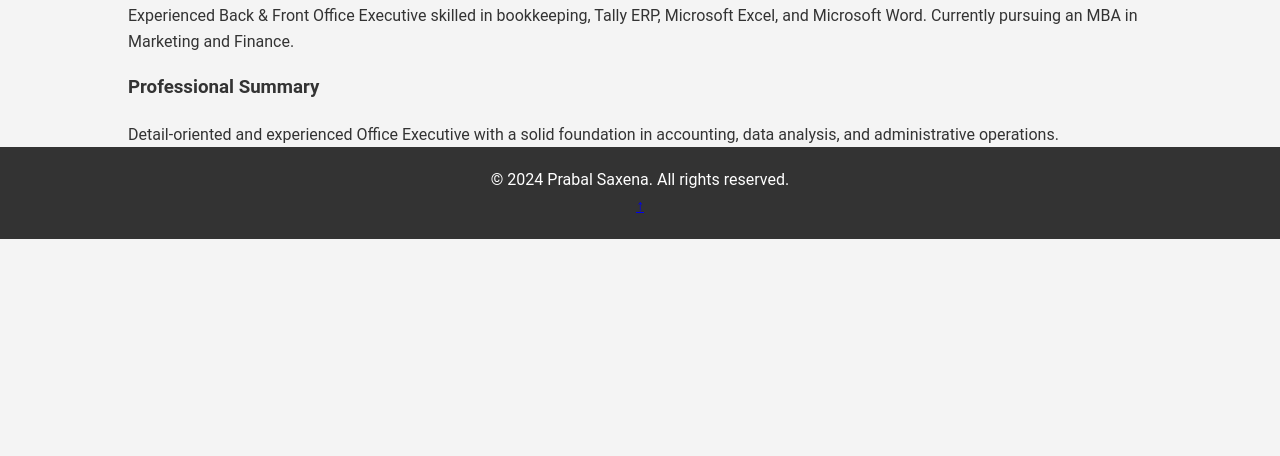
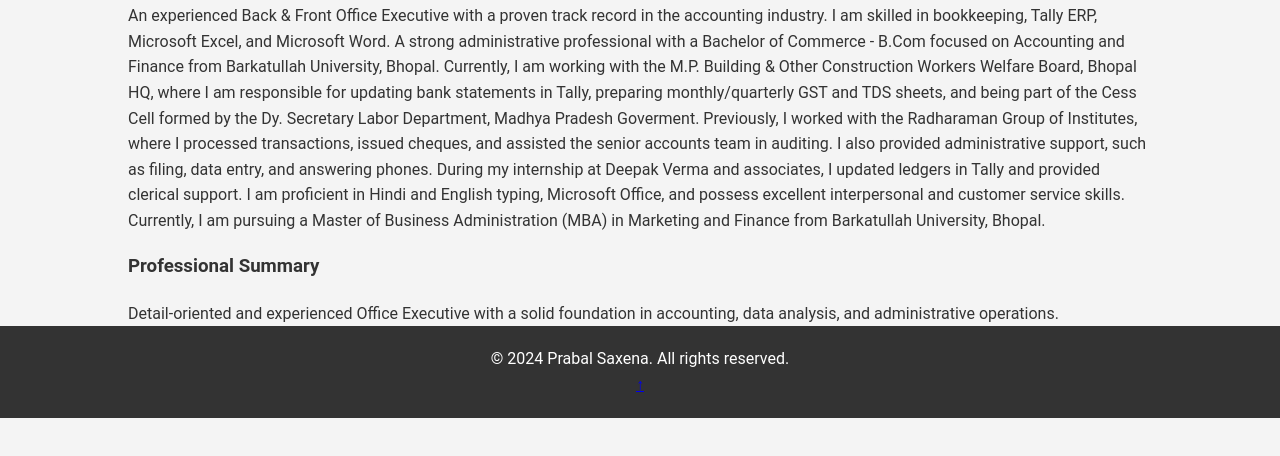
Before and after one commit to PrabalSaxena30/PORTFOLIO, a plain HTML site: page about.html in a window 1280 px wide. Shown: the part 112-568 px from the top of the page. Drawn offline with Linux system fonts and the light colour scheme.

Commit message:
Update about.html

```diff
--- a/about.html
+++ b/about.html
@@ -26,7 +26,11 @@
     <main class="container fade-in">
         <section>
             <h2>About Me</h2>
-            <p>Experienced Back & Front Office Executive skilled in bookkeeping, Tally ERP, Microsoft Excel, and Microsoft Word. Currently pursuing an MBA in Marketing and Finance.</p>
+            <p>An experienced Back & Front Office Executive with a proven track record in the accounting industry. I am skilled in bookkeeping, Tally ERP, Microsoft Excel, and Microsoft Word. A strong administrative professional with a Bachelor of Commerce - B.Com focused on Accounting and Finance from Barkatullah University, Bhopal. Currently, I am working with the M.P. Building & Other Construction Workers Welfare Board, Bhopal HQ, where I am responsible for updating bank statements in Tally, preparing monthly/quarterly GST and TDS sheets, and being part of the Cess Cell formed by the Dy. Secretary Labor Department, Madhya Pradesh Goverment.
+
+Previously, I worked with the Radharaman Group of Institutes, where I processed transactions, issued cheques, and assisted the senior accounts team in auditing. I also provided administrative support, such as filing, data entry, and answering phones. During my internship at Deepak Verma and associates, I updated ledgers in Tally and provided clerical support.
+
+I am proficient in Hindi and English typing, Microsoft Office, and possess excellent interpersonal and customer service skills. Currently, I am pursuing a Master of Business Administration (MBA) in Marketing and Finance from Barkatullah University, Bhopal.</p>
             <h3>Professional Summary</h3>
             <p>Detail-oriented and experienced Office Executive with a solid foundation in accounting, data analysis, and administrative operations.</p>
         </section>
```
